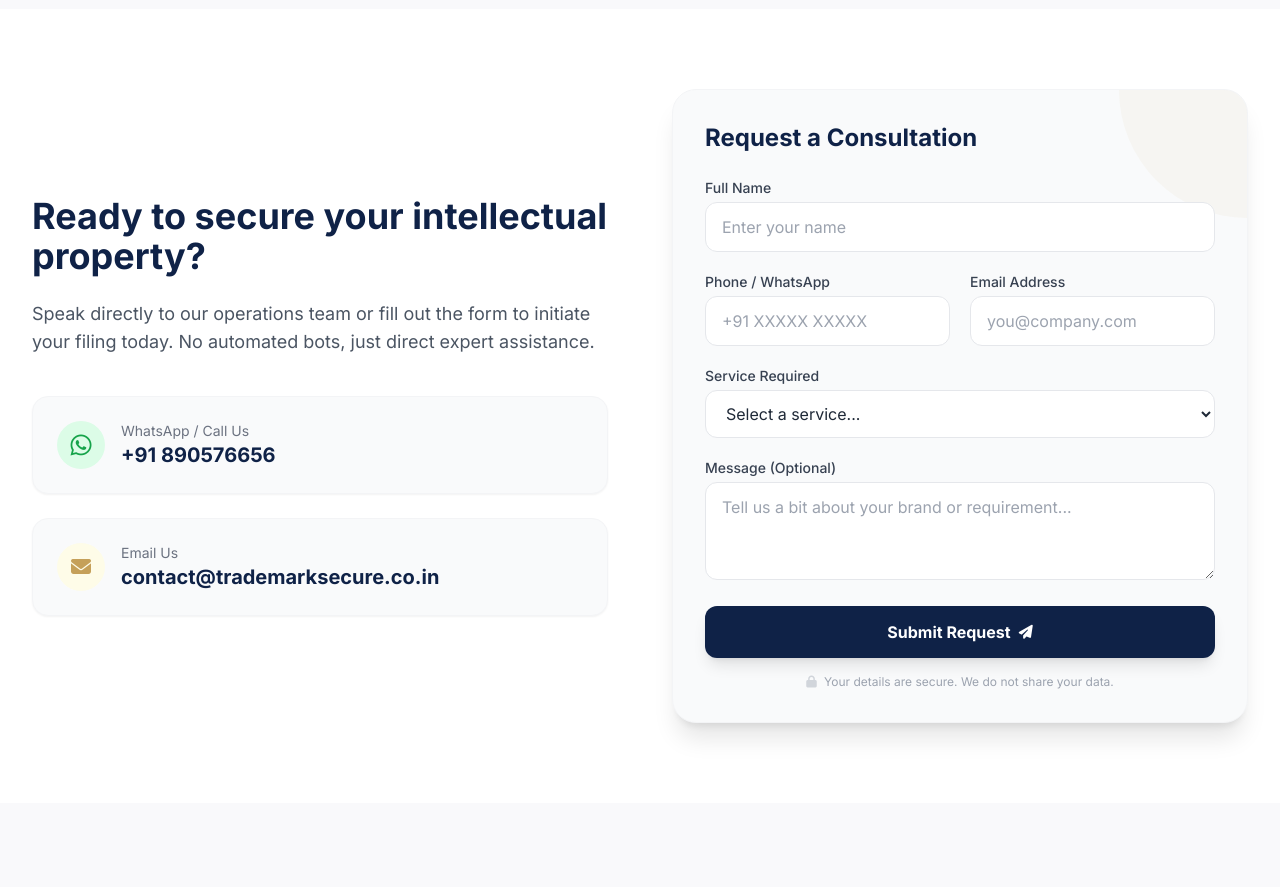
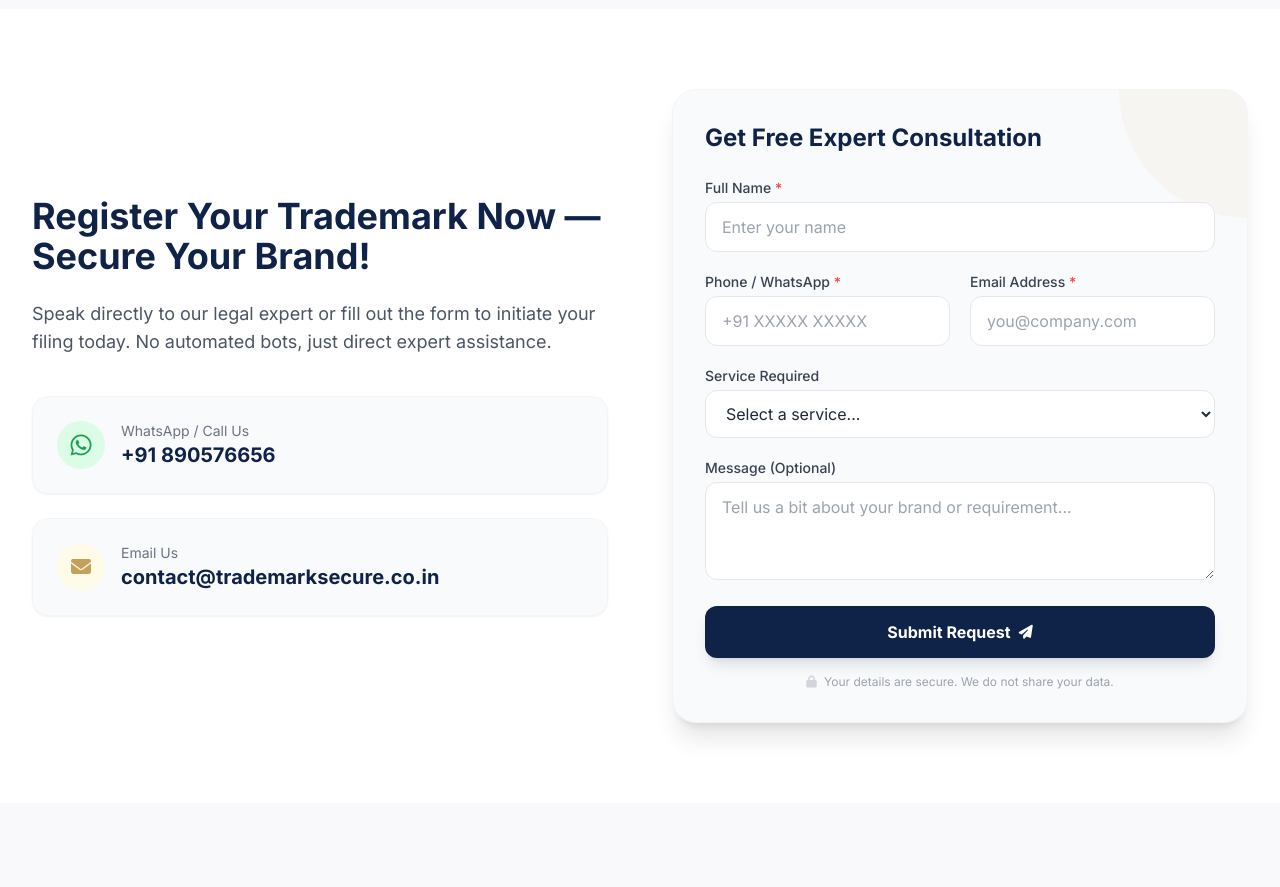
Before and after one commit to jrhfusfb/Trademark-Secure-Co, a React (Vite) app in the folder frontend/: page / in a window 1280 px wide. Shown: the part 3280-4167 px from the top of the page. Built offline with nearby package versions, Linux system fonts and the light colour scheme.

Commit message:
Content: update contact section heading, subtext, form title, add required field asterisks

```diff
--- a/frontend/src/pages/Index8Page.jsx
+++ b/frontend/src/pages/Index8Page.jsx
@@ -321,8 +321,8 @@ const Index8Page = () => {
           <div className="grid lg:grid-cols-2 gap-16 items-center">
             {/* Contact Details */}
             <div>
-              <h2 className="text-3xl md:text-4xl font-bold text-primary mb-6">Ready to secure your intellectual property?</h2>
-              <p className="text-lg text-gray-600 mb-10">Speak directly to our operations team or fill out the form to initiate your filing today. No automated bots, just direct expert assistance.</p>
+              <h2 className="text-3xl md:text-4xl font-bold text-primary mb-6">Register Your Trademark Now &mdash; Secure Your Brand!</h2>
+              <p className="text-lg text-gray-600 mb-10">Speak directly to our legal expert or fill out the form to initiate your filing today. No automated bots, just direct expert assistance.</p>
 
               <div className="space-y-6 perspective-1000">
                 {/* WhatsApp */}
@@ -351,7 +351,7 @@ const Index8Page = () => {
             <div className="perspective-1000">
               <div className="bg-gray-50 p-6 sm:p-8 rounded-3xl border border-gray-100 shadow-xl relative overflow-hidden card-3d">
                 <div className="absolute top-0 right-0 w-32 h-32 bg-secondary opacity-5 rounded-bl-full pointer-events-none"></div>
-                <h3 className="text-2xl font-bold text-primary mb-6">Request a Consultation</h3>
+                <h3 className="text-2xl font-bold text-primary mb-6">Get Free Expert Consultation</h3>
 
                 {status.success ? (
                   <div className="bg-green-50 border border-green-200 text-green-800 p-6 rounded-2xl text-center space-y-4 animate-fadeIn">
@@ -377,7 +377,7 @@ const Index8Page = () => {
                     )}
 
                     <div>
-                      <label className="block text-sm font-medium text-gray-700 mb-1">Full Name</label>
+                      <label className="block text-sm font-medium text-gray-700 mb-1">Full Name <span className="text-red-500">*</span></label>
                       <input
                         type="text"
                         name="Name"
@@ -390,7 +390,7 @@ const Index8Page = () => {
                     </div>
                     <div className="grid sm:grid-cols-2 gap-5">
                       <div>
-                        <label className="block text-sm font-medium text-gray-700 mb-1">Phone / WhatsApp</label>
+                        <label className="block text-sm font-medium text-gray-700 mb-1">Phone / WhatsApp <span className="text-red-500">*</span></label>
                         <input
                           type="tel"
                           name="Phone"
@@ -402,7 +402,7 @@ const Index8Page = () => {
                         />
                       </div>
                       <div>
-                        <label className="block text-sm font-medium text-gray-700 mb-1">Email Address</label>
+                        <label className="block text-sm font-medium text-gray-700 mb-1">Email Address <span className="text-red-500">*</span></label>
                         <input
                           type="email"
                           name="Email"
```
